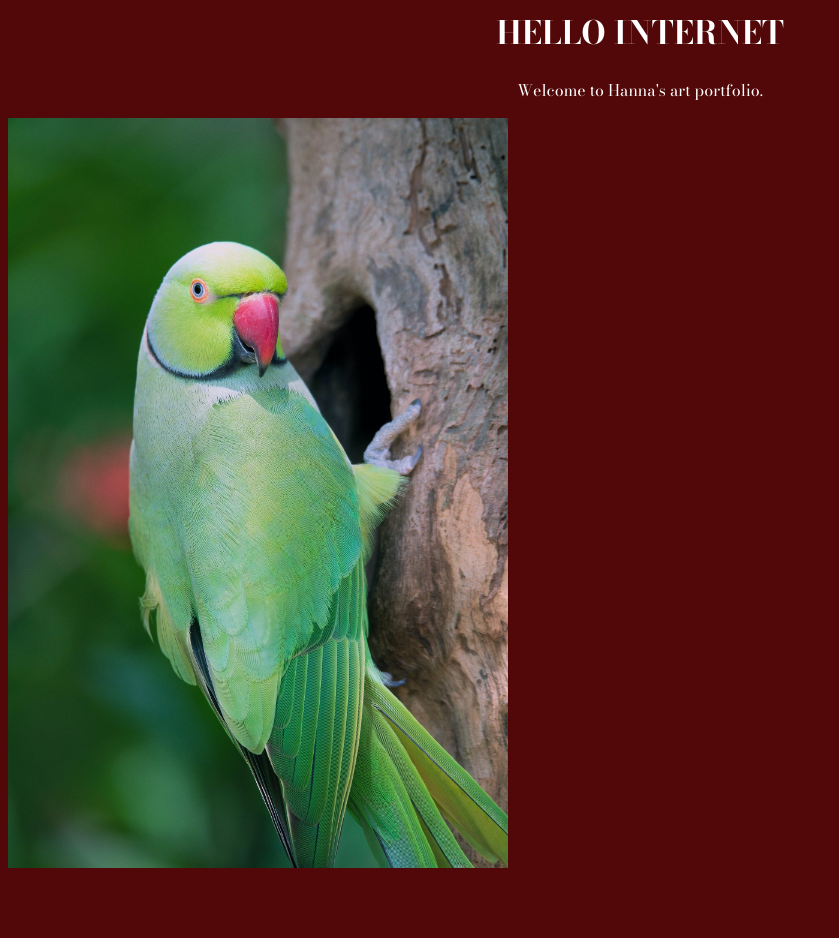
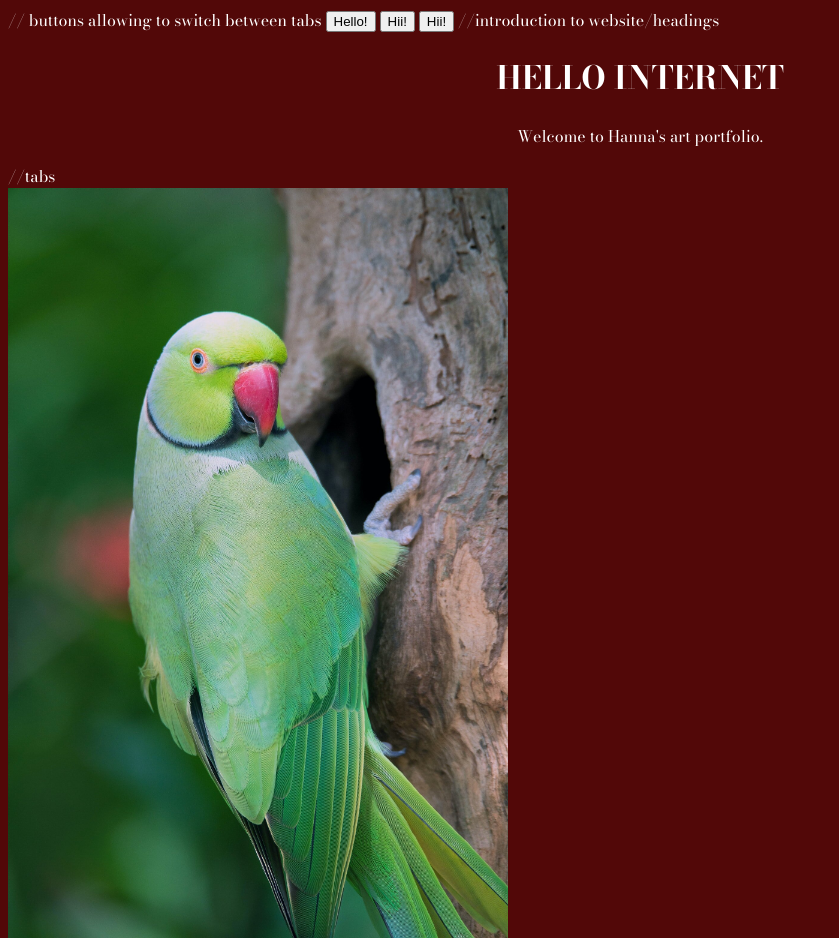
Before and after one commit to Crysical/Crysical.github.io, a plain HTML site: page Website.Html in a window 1280 px wide. Shown: the top 938 px of the page, without its empty margins (0-839 px from the left). Before the commit the page ends 876 px from the top, so only its background shows below. Drawn offline with nearby package versions, Linux system fonts and the light colour scheme.

Commit message:
made tabs and added comments

```diff
--- a/Website.Html
+++ b/Website.Html
@@ -18,13 +18,56 @@
         }
     </style>
 
+
 </head>
 
 <body>
+// buttons allowing to switch between tabs
+    <button onclick = "openTab('all art')">
+        Hello!
+    </button>
+    <button onclick = "openTab('digital art')">
+        Hii!
+    </button>
+    <button onclick = "openTab('traditional art')">
+        Hii!
+    </button>
+
+//introduction to website/headings
     <h1>
         HELLO INTERNET
     </h1>
     <p> Welcome to Hanna's art portfolio. </p>
-    <img src ="birdpicturetest.jpg" title = "Bird" width = "500">
+
+
+//tabs
+    <div id = "all art" class = "tab">
+
+        <img src ="birdpicturetest.jpg" title = "Bird" width = "500">
+    </div>
+
+    <div id = "digital art" class = "tab">
+
+        haii
+    </div>
+
+    <div id = "traditional art" class = "tab">
+
+        ello
+    </div>
+
+//java script allowing to switch between tabs and hide others
+    <script>
+        function openTab(tab){
+            const tabs = document.querySelectorAll('.tab');
+            tabs.forEach(tab => tab.style.display = 'none');
+            document.getElementById(tab).style.display = 'block';
+
+        }
+    openTab("all art");
+    </script>
+
+
+
 </body>
 </html>
```
